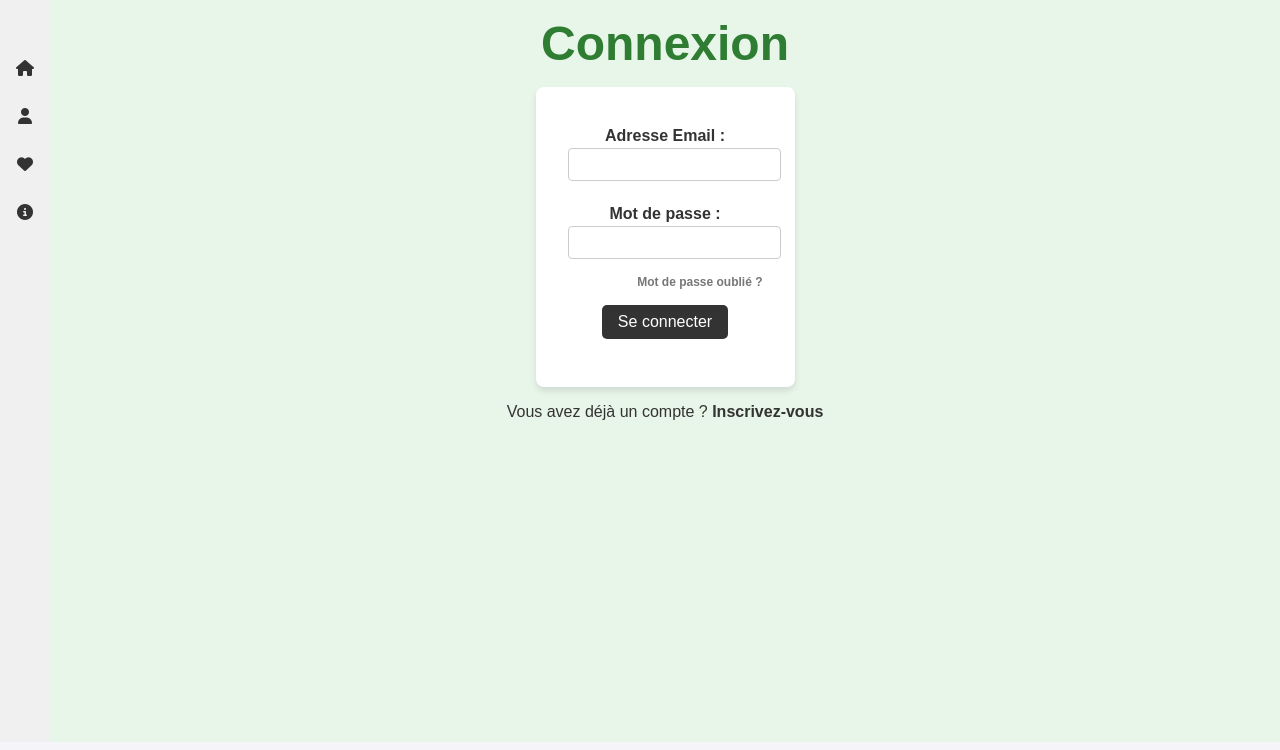
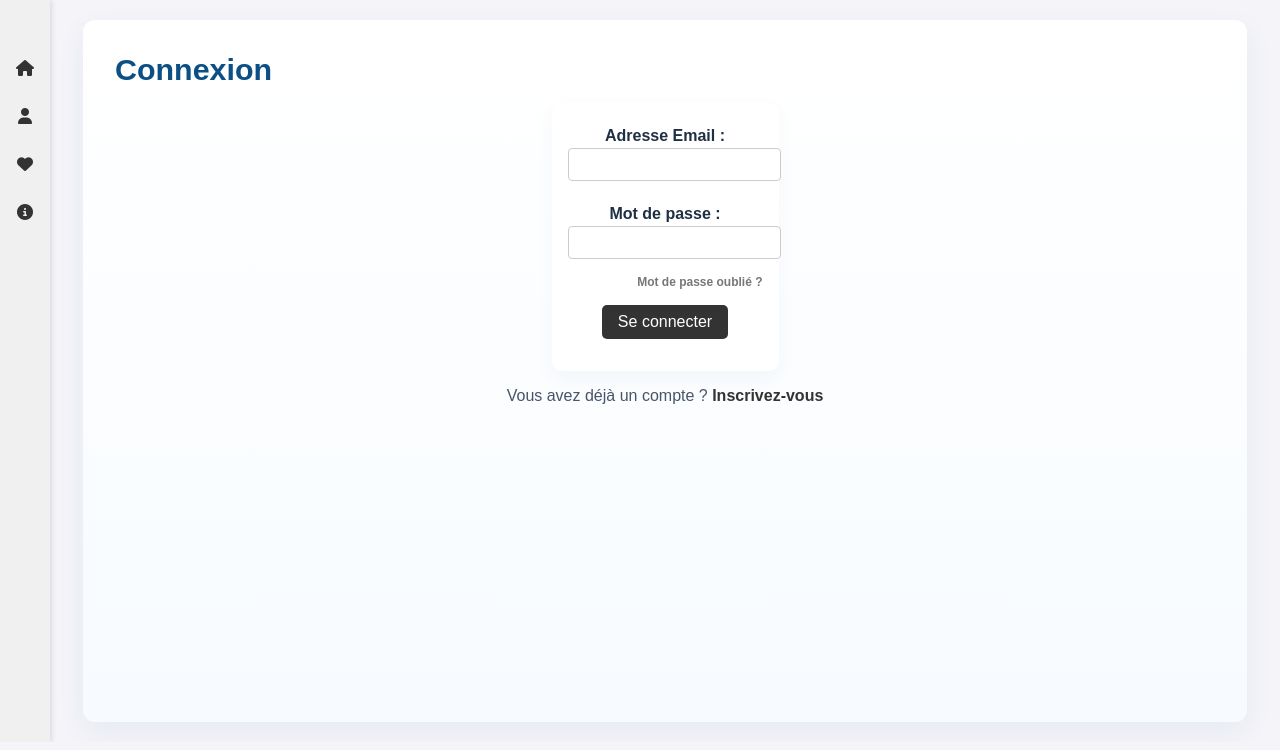
Before and after one commit to FxBam/Catabris, a PHP site: page /Catabris/connexion.php in a window 1280 px wide. Shown: the part 50-800 px from the top of the page. Run offline with PHP 8.4, Linux system fonts and the light colour scheme.

```diff
--- a/bdd/connexion_bdd.php
+++ b/bdd/connexion_bdd.php
@@ -1,8 +1,8 @@
 <?php
-$host = "localhost";
+$host = "mysql.infuseting.fr";
 $dbname = "catabris";
-$user = "root";
-$pass = '';
+$user = "catabris";
+$pass = 'yZdXwjMC$fg5x^P5!8';
 
 try {
     $bdd = new PDO("mysql:host=$host;dbname=$dbname;charset=utf8", $user, $pass);
--- a/www/favoris.php
+++ b/www/favoris.php
@@ -17,7 +17,7 @@ if (!isset($_SESSION['user'])) {
     <link rel="stylesheet" href="https://cdnjs.cloudflare.com/ajax/libs/font-awesome/6.4.0/css/all.min.css">
     <title>Mes favoris</title>
 </head>
-<body>
+<body class="favoris-page">
     <div id="navBar"></div>
     <div class="container">
         <div id="controlPanel" class="controlPanel"></div>
--- a/www/style/style.css
+++ b/www/style/style.css
@@ -908,6 +908,185 @@ body.dashboard-page main {
     color: #666;
 }
 
+/* Styles specific to the favorites page */
+body.favoris-page main {
+    align-items: stretch;
+    padding: 2rem;
+    background: linear-gradient(180deg, #ffffff, #f7fbff);
+}
+
+body.favoris-page h1 {
+    font-size: 2rem;
+    color: #0b4f84;
+    margin-bottom: 0.75rem;
+    text-align: left;
+}
+
+body.favoris-page .card {
+    padding: 1rem 1.25rem;
+    max-width: 1100px;
+    margin: 0 auto;
+}
+
+body.favoris-page #favoris-container p {
+    color: #52606d;
+    font-size: 1rem;
+    margin: 0.5rem 0;
+}
+
+body.favoris-page .search-section {
+    width: 100%;
+    border-radius: 8px;
+    overflow: hidden;
+    box-shadow: 0 6px 18px rgba(11,77,124,0.06);
+}
+
+body.favoris-page .search-section table {
+    width: 100%;
+    border-collapse: collapse;
+}
+
+body.favoris-page .search-section thead th {
+    background: #f1f7fb;
+    color: #0b4f84;
+    text-align: left;
+    padding: 12px 16px;
+    font-weight: 700;
+    font-size: 0.95rem;
+    border-bottom: 1px solid rgba(11,77,124,0.06);
+}
+
+body.favoris-page .search-section tbody td {
+    padding: 12px 16px;
+    border-bottom: 1px solid #eef6fb;
+    color: #334e68;
+    font-size: 0.95rem;
+}
+
+body.favoris-page .search-section tbody tr:hover {
+    background: rgba(11,77,124,0.03);
+}
+
+body.favoris-page .btn-view,
+body.favoris-page .btn-delete {
+    display: inline-flex;
+    align-items: center;
+    gap: 8px;
+    padding: 8px 10px;
+    border-radius: 6px;
+    border: none;
+    cursor: pointer;
+    font-weight: 600;
+    font-size: 0.9rem;
+}
+
+body.favoris-page .btn-view {
+    background: linear-gradient(90deg,#e6f2ff,#d9eeff);
+    color: #0b5ed7;
+}
+
+body.favoris-page .btn-view:hover {
+    transform: translateY(-2px);
+}
+
+body.favoris-page .btn-delete {
+    background: transparent;
+    color: #c0392b;
+}
+
+body.favoris-page .btn-delete:hover {
+    background: rgba(192,57,43,0.06);
+}
+
+/* Empty state centered */
+body.favoris-page #favoris-container > p {
+    text-align: center;
+    padding: 40px 10px;
+    color: #6b7280;
+}
+
+/* Responsive adjustments */
+@media (max-width: 900px) {
+    body.favoris-page .card { padding: 0.75rem; }
+    body.favoris-page thead th, body.favoris-page tbody td { padding: 10px 8px; }
+    body.favoris-page .btn-view, body.favoris-page .btn-delete { padding: 6px 8px; font-size: 0.85rem; }
+}
+
+/* ------------------------------------------------------------------
+   Restyle only the <main> for pages that are NOT the index (which
+   contains the #map). We do not modify navBar or controlPanel.
+
+   Primary selector: body:not(:has(#map)) main
+   Fallback: body.favoris-page main (for pages that explicitly add the class)
+------------------------------------------------------------------ */
+body:not(:has(#map)) main,
+body.favoris-page main {
+    align-items: stretch;
+    padding: 2rem;
+    margin: 1.25rem auto;
+    max-width: 1100px;
+    min-width: 320px;
+    background: linear-gradient(180deg, #ffffff, #f7fbff);
+    border-radius: 12px;
+    box-shadow: 0 10px 30px rgba(11,77,124,0.06);
+    color: #203043;
+    transition: background 180ms ease, box-shadow 180ms ease, transform 160ms ease;
+}
+
+body:not(:has(#map)) main h1,
+body.favoris-page main h1 {
+    font-size: 1.9rem;
+    color: #0b4f84;
+    margin: 0 0 1rem 0;
+    text-align: left;
+}
+
+body:not(:has(#map)) main .card,
+body.favoris-page main .card {
+    background: transparent;
+    box-shadow: none;
+    padding: 0;
+}
+
+/* Make forms, tables and panels inside main look crisp */
+body:not(:has(#map)) main .form-container,
+body.favoris-page main .form-container,
+body:not(:has(#map)) main .search-section,
+body.favoris-page main .search-section {
+    background: #ffffff;
+    border-radius: 10px;
+    padding: 1rem;
+    box-shadow: 0 8px 20px rgba(11,77,124,0.04);
+}
+
+body:not(:has(#map)) main p,
+body.favoris-page main p {
+    color: #475569;
+}
+
+/* Action buttons inside main */
+body:not(:has(#map)) main .btn-view {
+    background: linear-gradient(90deg,#e6f2ff,#d9eeff);
+    color: #0b5ed7;
+    border-radius: 8px;
+    padding: 8px 10px;
+}
+
+body:not(:has(#map)) main .btn-delete {
+    background: transparent;
+    color: #c0392b;
+}
+
+@media (max-width: 900px) {
+    body:not(:has(#map)) main,
+    body.favoris-page main {
+        margin: 0.5rem;
+        padding: 1rem;
+        max-width: none;
+    }
+}
+
+
 /* Panneau d'informations équipement */
 #equipement-panel {
     position: absolute;
```
Also changed, not shown: 1 other file.
